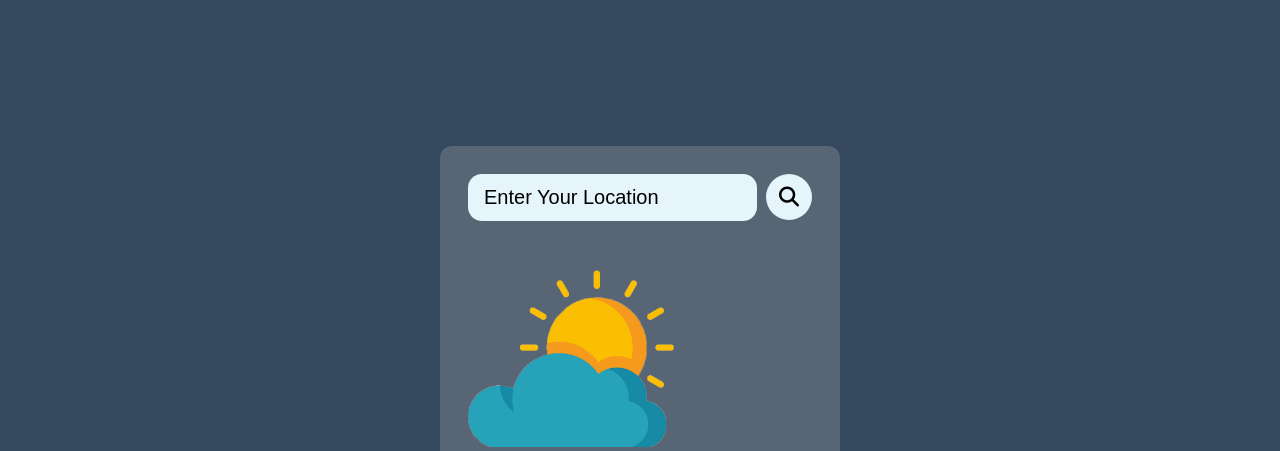
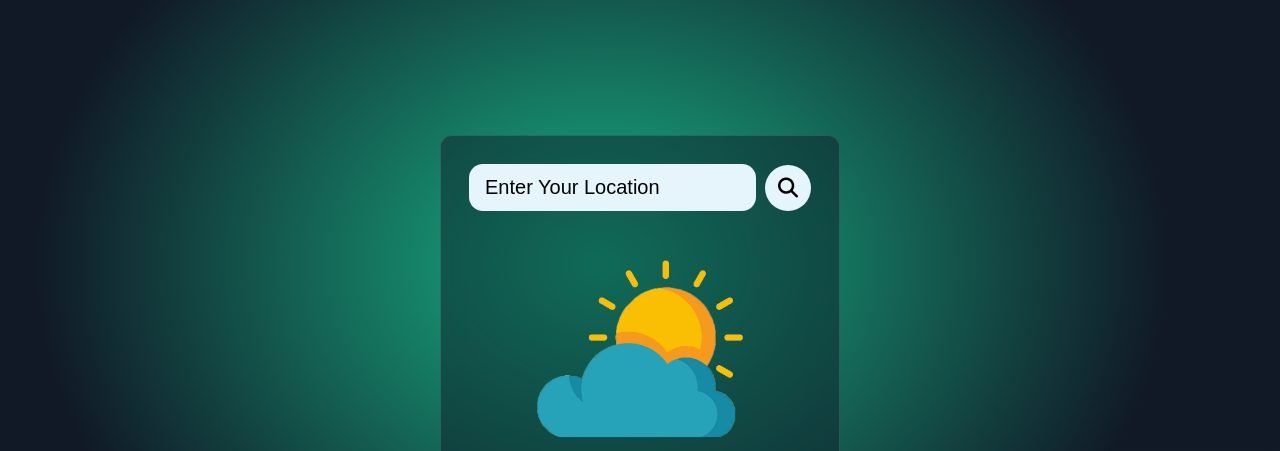
Before and after one commit to siam786/vanila-weather-app, a plain HTML site: page index.html in a window 1280 px wide. Shown: the top 451 px of the page. Drawn offline with Linux system fonts and the light colour scheme.

Commit message:
add glass effect design

```diff
--- a/index.html
+++ b/index.html
@@ -26,7 +26,7 @@
             <img src="assets\cloud.png" alt="Weather Image" class="weather-img">
 
             <div class="weather-box">
-                <p class="temperature">0 <sup>°C</sup></p>
+                <p class="temperature">29 <sup>°C</sup></p>
                 <p class="description">light rain</p>
             </div>
 
@@ -34,7 +34,7 @@
                 <div class="humidity">
                     <i class="fa-sharp fa-solid fa-droplet"></i>
                     <div class="text">
-                        <span id="humidity">0</span>
+                        <span id="humidity">69</span>
                         <p>Humidity</p>
                     </div>
                 </div>
@@ -42,7 +42,7 @@
                 <div class="wind">
                     <i class="fa-solid fa-wind"></i>
                     <div class="text">
-                        <span id="wind-speed">0m/H</span>
+                        <span id="wind-speed">8.05m/H</span>
                         <p>Wind Speed</p>
                     </div>
                 </div>
--- a/script.js
+++ b/script.js
@@ -59,6 +59,7 @@ async function fetchWeatherData(city) {
 
 searchBtn.addEventListener("click", () => {
   const city = inputBox.value.trim();
+  city.value=""
 
   if (city) {
     fetchWeatherData(city);
--- a/style.css
+++ b/style.css
@@ -8,17 +8,25 @@
 }
 
 body {
+  background-color: #111927;
+  background-image:
+        radial-gradient(at 47% 33%, hsl(162.00, 77%, 40%) 0, transparent 59%),
+        radial-gradient(at 82% 65%, hsl(218.00, 39%, 11%) 0, transparent 55%);
   min-height: 100vh;
   display: flex;
   justify-content: center;
   align-items: center;
-  background-color: #34495e;
+
 }
 
 .container {
   width: 400px;
   height: min-content;
-  background-color: #576574;
+  backdrop-filter: blur(14px) saturate(105%);
+    -webkit-backdrop-filter: blur(14px) saturate(105%);
+    background-color: rgba(17, 25, 40, 0.48);
+    border-radius: 12px;
+    border: 1px solid rgba(255, 255, 255, 0.125);
   border-radius: 12px;
   padding: 28px;
 }
@@ -64,10 +72,11 @@ body {
   align-items: center;
   flex-direction: column;
   margin-block: 20px;
+  display: flex !important;
 }
 .weather-body img {
   width: 60%;
-  display: flex;
+
 }
 
 .weather-box {
```
